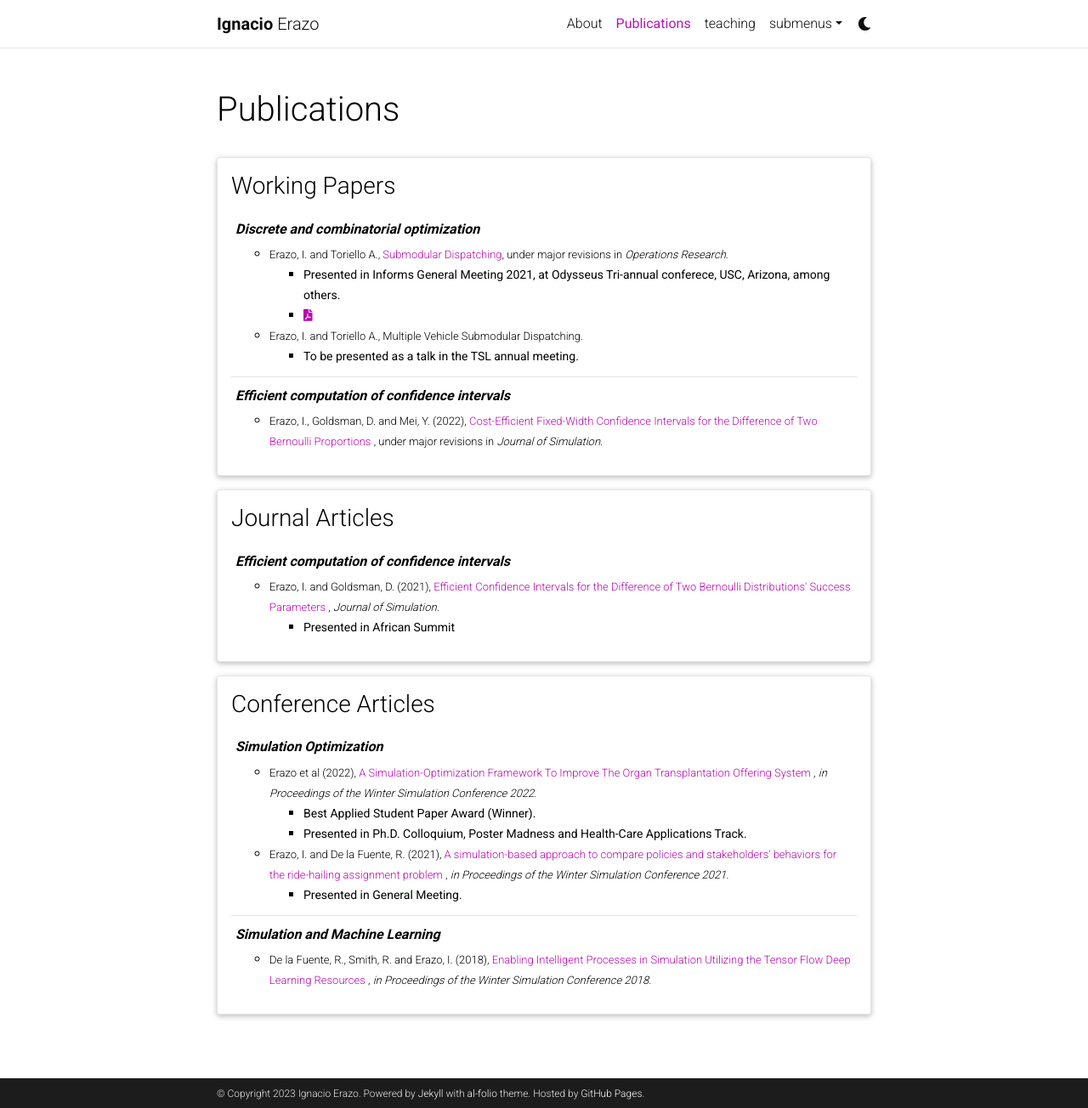
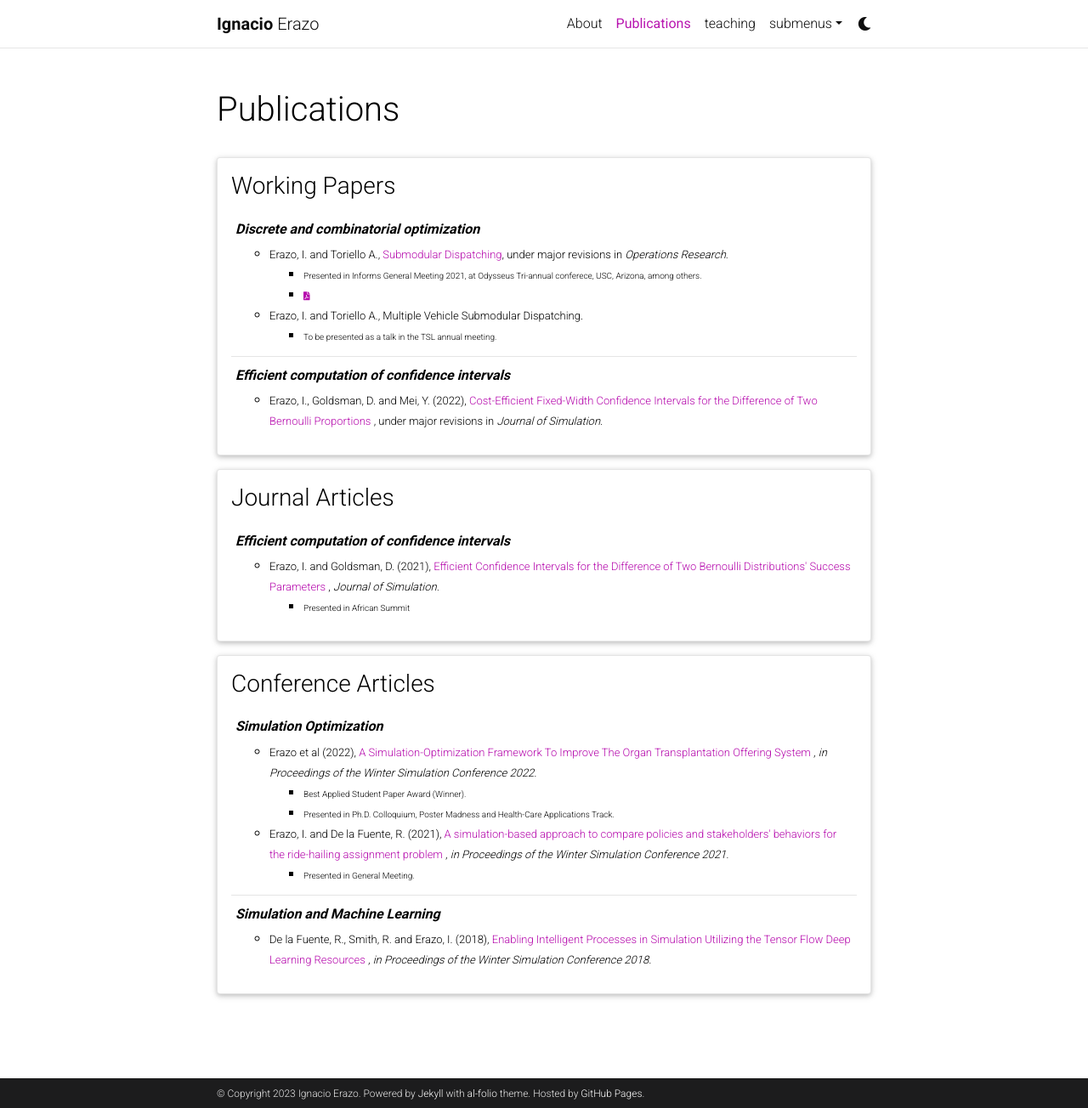
Before and after one commit to ierazo/ierazo.github.io, a Jekyll site: the page built from _pages/pubs_detailed.md, in a window 1280 px wide and 1304 px high. Shown: the whole window at 85% size. Built offline with Jekyll 4.4.1, drawn with Linux system fonts in a browser that asks for light colours; comment, search, counter and statistics services are not loaded; a style sheet for code colours, icons or effects is not loaded.

Commit message:
changed image on top

```diff
--- a/_config.yml
+++ b/_config.yml
@@ -16,7 +16,7 @@ footer_text: >
 keywords: jekyll, jekyll-theme, academic-website, portfolio-website  # add your own keywords or leave empty
 
 lang: en # the language of your site (for example: en, fr, cn, ru, etc.)
-icon: ⚛️  # the emoji used as the favicon (alternatively, provide image name in /assets/img/)
+icon: /assets/img/prof_pic_apple.jpg #  # the emoji used as the favicon (alternatively, provide image name in /assets/img/)
 
 url: https://ierazo.github.io # the base hostname & protocol for your site
 baseurl: # the subpath of your site, e.g. /blog/
--- a/_includes/cv/pubs_list.html
+++ b/_includes/cv/pubs_list.html
@@ -15,7 +15,7 @@
                     {% if item.contents %}
                       <ul class="subitems">
                       {% for subitem in item.contents %}
-                        <li><span class="subitem"> <small> {{ subitem }} </small> </span></li>
+                        <li><span class="subitem"> <font size="-2"> {{ subitem }} </font> </span></li>
                       {% endfor %}
                       </ul>
                     {% endif %}
```
